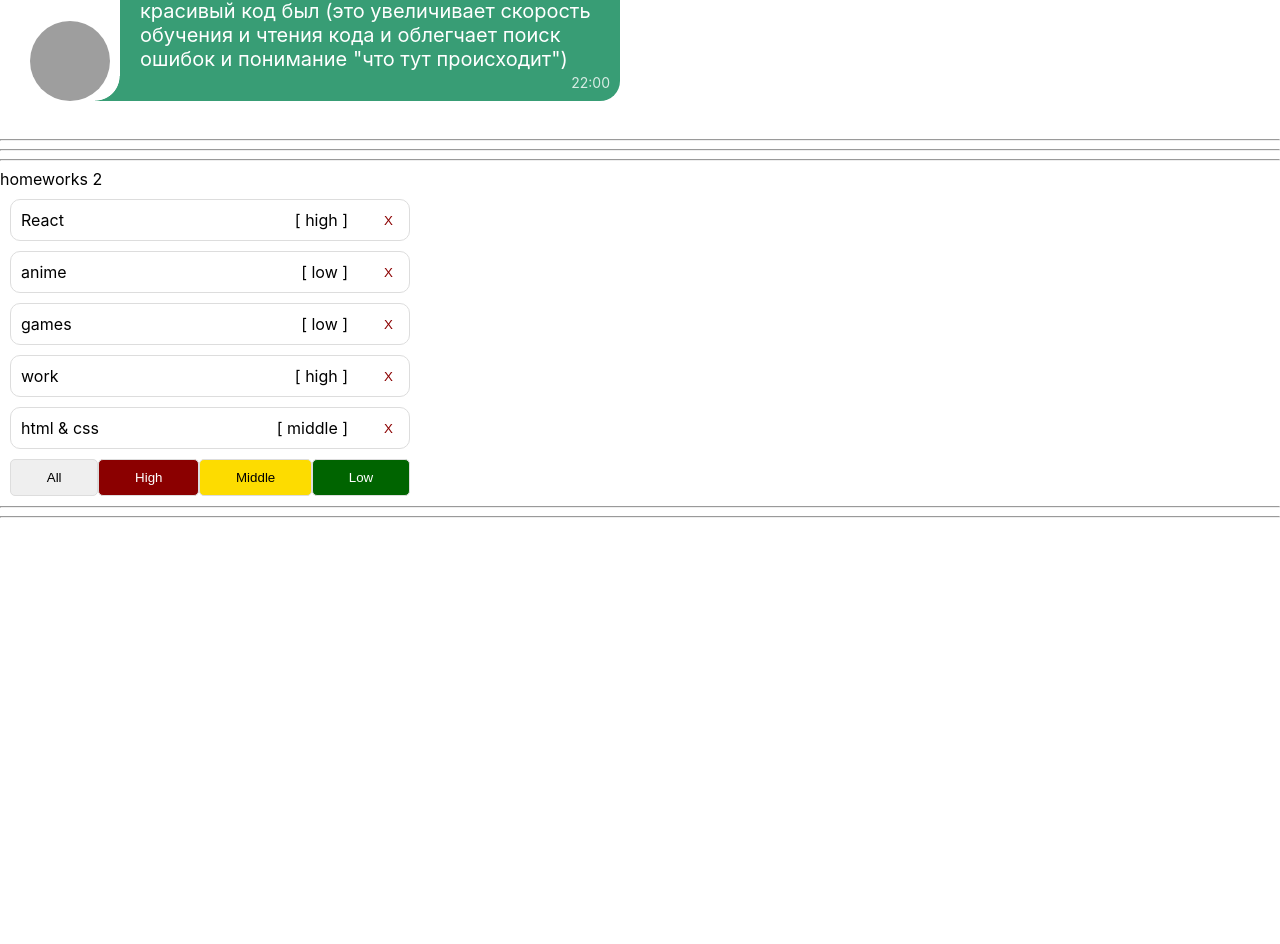
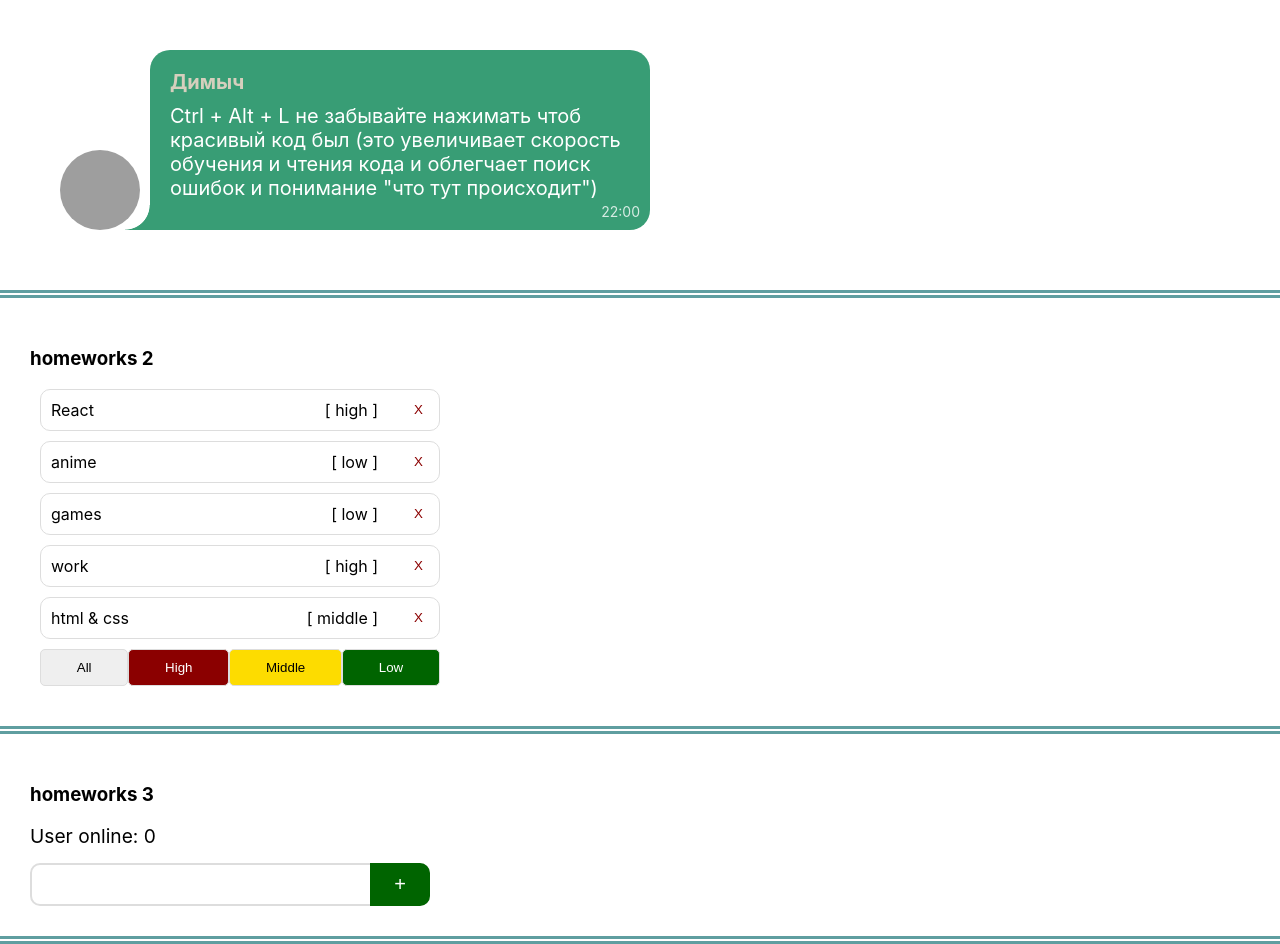
Before and after one commit to KatrinaNov/react-homeworks-incubator, a React (Create React App) app: page / in a window 1280 px wide. Shown: the part 167-1111 px from the top of the page. Before the commit the page ends 800 px from the top, so only its background shows below. Built offline with nearby package versions, Linux system fonts and the light colour scheme; grey boxes are pictures that could not be loaded.

Commit message:
homework 3

```diff
--- a/src/p1-main/m1-ui/u1-app/App.module.css
+++ b/src/p1-main/m1-ui/u1-app/App.module.css
@@ -1,3 +1,11 @@
-.App {
-
+.App>div{
+    padding: 30px;
+    border-bottom: 8px double cadetblue ;
 }
+.App h2 {
+    padding: 30px;
+    margin: 0;
+    border-bottom: 8px double cadetblue ;
+    text-align: center;
+    text-transform: uppercase;
+}
--- a/src/p1-main/m1-ui/u1-app/App.tsx
+++ b/src/p1-main/m1-ui/u1-app/App.tsx
@@ -2,14 +2,15 @@ import React from 'react'
 import s from './App.module.css'
 import HW1 from '../../../p2-homeworks/h1/HW1'
 import HW2 from "../../../p2-homeworks/h2/HW2";
+import HW3 from "../../../p2-homeworks/h3/HW3";
 
 function App() {
     return (
         <div className={s.App}>
-            <div>react homeworks:</div>
+            <h2>react homeworks:</h2>
             <HW1/>
             <HW2/>
-            {/*<HW3/>*/}
+            <HW3/>
             {/*<HW4/>*/}
             {/*<HW5/>*/}
 
--- a/src/p2-homeworks/h1/HW1.tsx
+++ b/src/p2-homeworks/h1/HW1.tsx
@@ -11,22 +11,16 @@ const messageData = {
 function HW1() {
   return (
     <div>
-            <hr/>
-            homeworks 1
-
+      <h3>homeworks 1</h3>
       {/*should work (должно работать)*/}
-
       <Message
         avatar={messageData.avatar}
         name={messageData.name}
         message={messageData.message}
         time={messageData.time}
       />
-
-            <hr/>
       {/*для личного творчества, могу проверить*/}
       {/*<AlternativeMessage/>*/}
-            <hr/>
     </div>
   )
 }
--- a/src/p2-homeworks/h2/HW2.tsx
+++ b/src/p2-homeworks/h2/HW2.tsx
@@ -39,8 +39,7 @@ function HW2() {
 
   return (
     <div>
-      <hr/>
-      homeworks 2
+      <h3>homeworks 2</h3>
 
       {/*should work (должно работать)*/}
       <Affairs
@@ -49,10 +48,8 @@ function HW2() {
         deleteAffairCallback={deleteAffairCallback}
       />
 
-      <hr/>
       {/*для личного творчества, могу проверить*/}
       {/*<AlternativeAffairs/>*/}
-      <hr/>
     </div>
   )
 }
--- a/src/p2-homeworks/h3/Greeting.module.css
+++ b/src/p2-homeworks/h3/Greeting.module.css
@@ -1,7 +1,51 @@
-.someClass {
-
+* {
+    box-sizing: border-box;
 }
-
+.totalUser {
+    display: inline-block;
+    font-size: 1.2em;
+    margin-bottom: 15px;
+}
+.inputGroup {
+    position: relative;
+    max-width: 400px;
+}
+.input {
+    background: #fff;
+    padding: 12px;
+    border-radius: 10px;
+    border: 2px solid #ddd;
+    outline: none;
+    width: 100%;
+}
+.input:focus {
+    border-color: darkgreen;
+}
+.input.error:focus {
+    border-color: red;
+}
 .error {
-    border: 1px solid red;
+    border-color: red;
 }
+.errorText {
+    display: block;
+    color: red;
+}
+.inputGroup button {
+    cursor: pointer;
+    position: absolute;
+    top: 0;
+    right: 0;
+    width: 60px;
+    height: 100%;
+    font-size: 20px;
+    padding: 5px;
+    color: #fff;
+    background: darkgreen;
+    border: 2px solid darkgreen;
+    border-radius: 0 10px 10px 0;
+}
+button:disabled {
+    border-color: red;
+    background: darkslategray;
+}
--- a/src/p2-homeworks/h3/Greeting.tsx
+++ b/src/p2-homeworks/h3/Greeting.tsx
@@ -1,26 +1,28 @@
-import React from 'react'
+import React, {ChangeEvent} from 'react'
 import s from './Greeting.module.css'
 
 type GreetingPropsType = {
-    name: any // need to fix any
-    setNameCallback: any // need to fix any
-    addUser: any // need to fix any
-    error: any // need to fix any
-    totalUsers: any // need to fix any
+  name: string // need to fix any
+  setNameCallback: (e: ChangeEvent<HTMLInputElement>) => void // need to fix any
+  addUser: () => void // need to fix any
+  error: string // need to fix any
+  totalUsers: number // need to fix any
 }
 
 // презентационная компонента (для верстальщика)
 const Greeting: React.FC<GreetingPropsType> = (
   {name, setNameCallback, addUser, error, totalUsers} // деструктуризация пропсов
 ) => {
-    const inputClass = s.error // need to fix with (?:)
+  const inputClass = `${s.input} ${error && s.error}`  // need to fix with (?:)
 
   return (
     <div>
+      <span className={s.totalUser}>User online: {totalUsers}</span>
+      <div className={s.inputGroup}>
         <input value={name} onChange={setNameCallback} className={inputClass}/>
-            <span>{error}</span>
-            <button onClick={addUser}>add</button>
-            <span>{totalUsers}</span>
+        <button onClick={addUser} disabled={!!error}>+</button>
+      </div>
+      <span className={s.errorText}>{error}</span>
     </div>
   )
 }
--- a/src/p2-homeworks/h3/GreetingContainer.tsx
+++ b/src/p2-homeworks/h3/GreetingContainer.tsx
@@ -1,9 +1,10 @@
-import React, {useState} from 'react'
+import React, {ChangeEvent, useState} from 'react'
 import Greeting from './Greeting'
+import {UserType} from "./HW3";
 
 type GreetingContainerPropsType = {
-    users: any // need to fix any
-    addUserCallback: any // need to fix any
+  users: Array<UserType> // need to fix any
+  addUserCallback: (name: string) => void// need to fix any
 }
 
 // более простой и понятный для новичков
@@ -12,17 +13,30 @@ type GreetingContainerPropsType = {
 // более современный и удобный для про :)
 // уровень локальной логики
 const GreetingContainer: React.FC<GreetingContainerPropsType> = ({users, addUserCallback}) => { // деструктуризация пропсов
-    const [name, setName] = useState<any>('') // need to fix any
-    const [error, setError] = useState<any>('') // need to fix any
+  const [name, setName] = useState<string>('') // need to fix any
+  const [error, setError] = useState<string>('') // need to fix any
 
-    const setNameCallback = (e: any) => { // need to fix any
-        setName('') // need to fix
+  const setNameCallback = (e: ChangeEvent<HTMLInputElement>) => {
+    const value = e.currentTarget.value;
+    if (value.trim()) {
+      setName(value);
+      setError('')
+    } else {
+      setName('');
+      setError('name is required')
+    }
   }
   const addUser = () => {
-        alert(`Hello  !`) // need to fix
+    if (!error && name !== '') {
+      addUserCallback(name);
+      alert(`Hello ${name}!`)
+      setName('')
+    } else {
+      setError('name is required')
+    }
   }
 
-    const totalUsers = 0 // need to fix
+  const totalUsers = users.length
 
   return (
     <Greeting
--- a/src/p2-homeworks/h3/HW3.tsx
+++ b/src/p2-homeworks/h3/HW3.tsx
@@ -1,32 +1,29 @@
 import React, {useState} from 'react'
 import GreetingContainer from './GreetingContainer'
+import {v1} from "uuid";
 
 // types
 export type UserType = {
-    _id: any // need to fix any
-    name: any // need to fix any
+  _id: string
+  name: string
 }
 
 // уровень работы с глобальными данными
 function HW3() {
-    const [users, setUsers] = useState<any>([]) // need to fix any
+  const [users, setUsers] = useState<Array<UserType>>([])
 
-    const addUserCallback = (name: any) => { // need to fix any
-        setUsers([]) // need to fix
+  const addUserCallback = (name: string) => {
+    setUsers([{_id: v1(), name: name}, ...users]) // need to fix
   }
 
   return (
     <div>
-            <hr/>
-            homeworks 3
+      <h3>homeworks 3</h3>
 
       {/*should work (должно работать)*/}
       <GreetingContainer users={users} addUserCallback={addUserCallback}/>
-
-            <hr/>
       {/*для личного творчества, могу проверить*/}
       {/*<AlternativeGreeting/>*/}
-            <hr/>
     </div>
   )
 }
```
Also changed, not shown: package.json (+9 -1 lines), 1 other file (tests, documents, lock files or other folders). Lines whose indentation alone changed are shown as unchanged.
